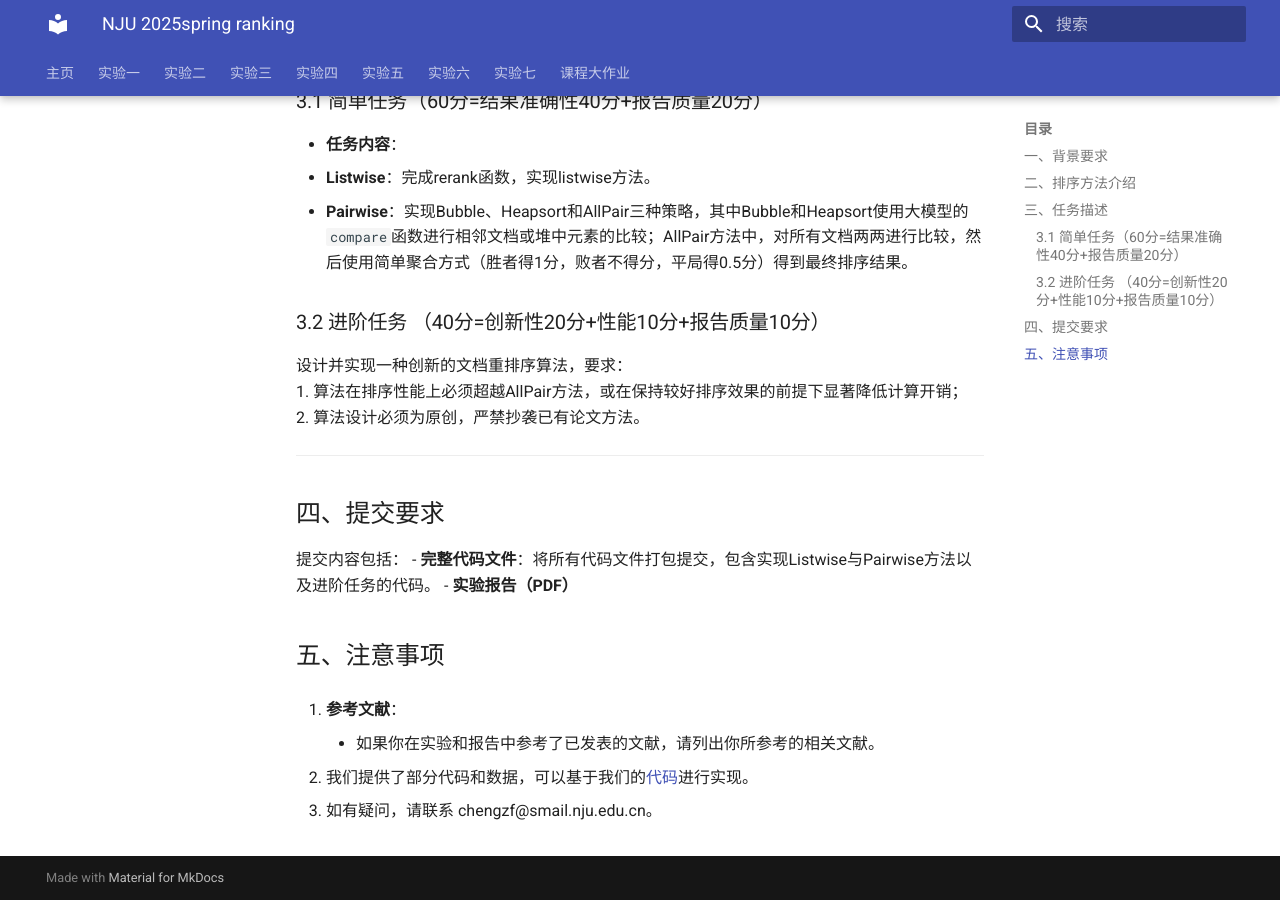
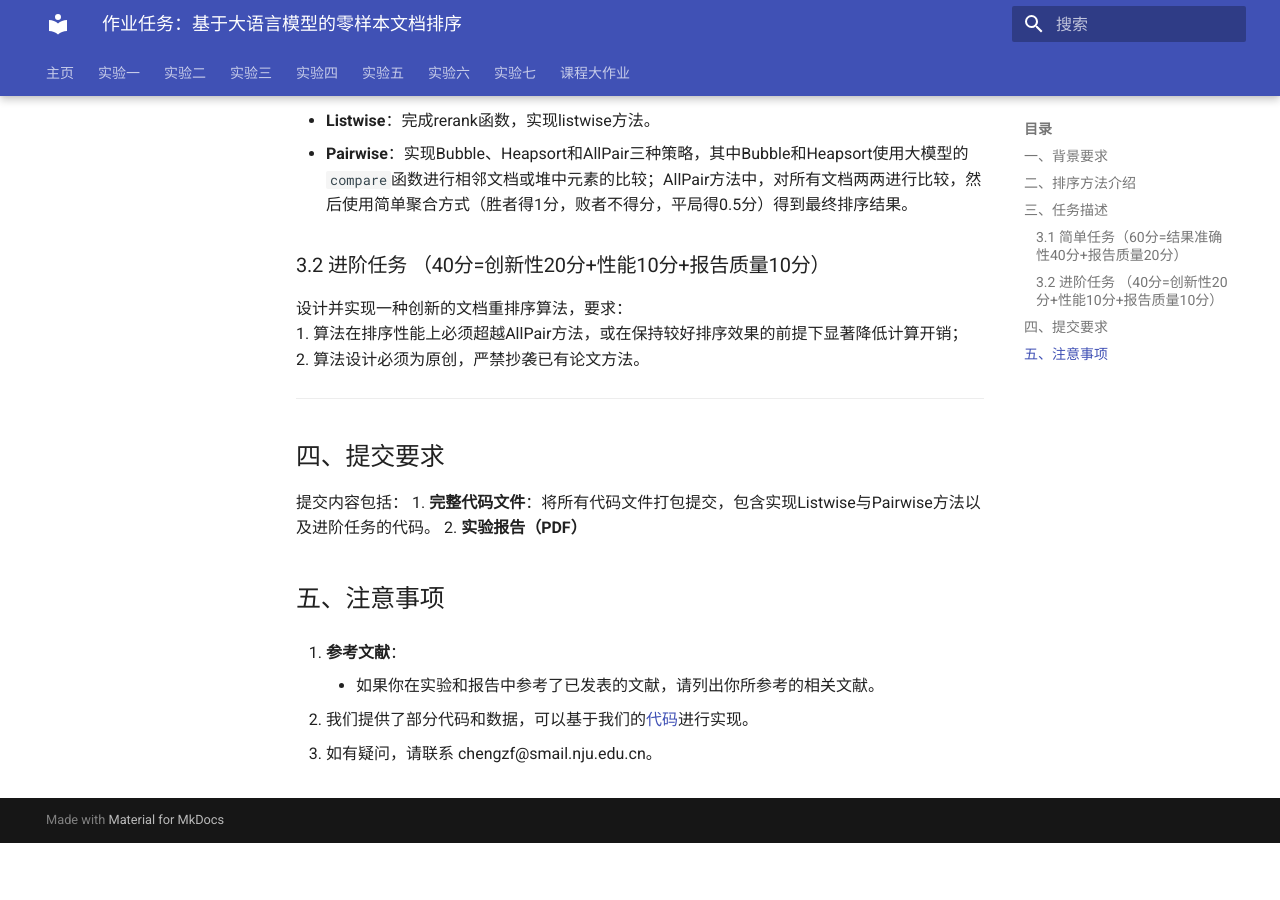
Before and after one commit to zhiweinju/nju-dl-lab-2025spring, an MkDocs documentation site: the page built from docs/final/projects/NJU_2025spring_ranking.md, in a window 1280 px wide and 900 px high, scrolled down 941 px. Built offline with MkDocs 1.6.1 and Material for MkDocs 9.7.7, drawn with Linux system fonts in a browser that asks for light colours; a style sheet for code colours, icons or effects is not loaded; after the commit the page ends 1784 px from its top, so only the background shows below that.

Commit message:
Update NJU_2025spring_ranking.md

````diff
--- a/docs/final/projects/NJU_2025spring_ranking.md
+++ b/docs/final/projects/NJU_2025spring_ranking.md
@@ -1,4 +1,3 @@
-```markdown
 # 作业任务：基于大语言模型的零样本文档排序
 
 本次作业任务要求利用大语言模型（LLM）进行零样本（zero-shot）文档排序，该任务是给定一个文档在一系列文档中找到跟其最相似的。具体地，任务主要是在BM25初筛结果的基础上，利用LLM进行零样本的排序。你需要在提高排序效果的同时，考虑LLM推理的计算开销和成本之间的平衡。
@@ -37,8 +36,8 @@
 ## 四、提交要求
 
 提交内容包括：
-- **完整代码文件**：将所有代码文件打包提交，包含实现Listwise与Pairwise方法以及进阶任务的代码。
-- **实验报告（PDF）**
+1. **完整代码文件**：将所有代码文件打包提交，包含实现Listwise与Pairwise方法以及进阶任务的代码。
+2. **实验报告（PDF）**
 
 
 ## 五、注意事项
````
